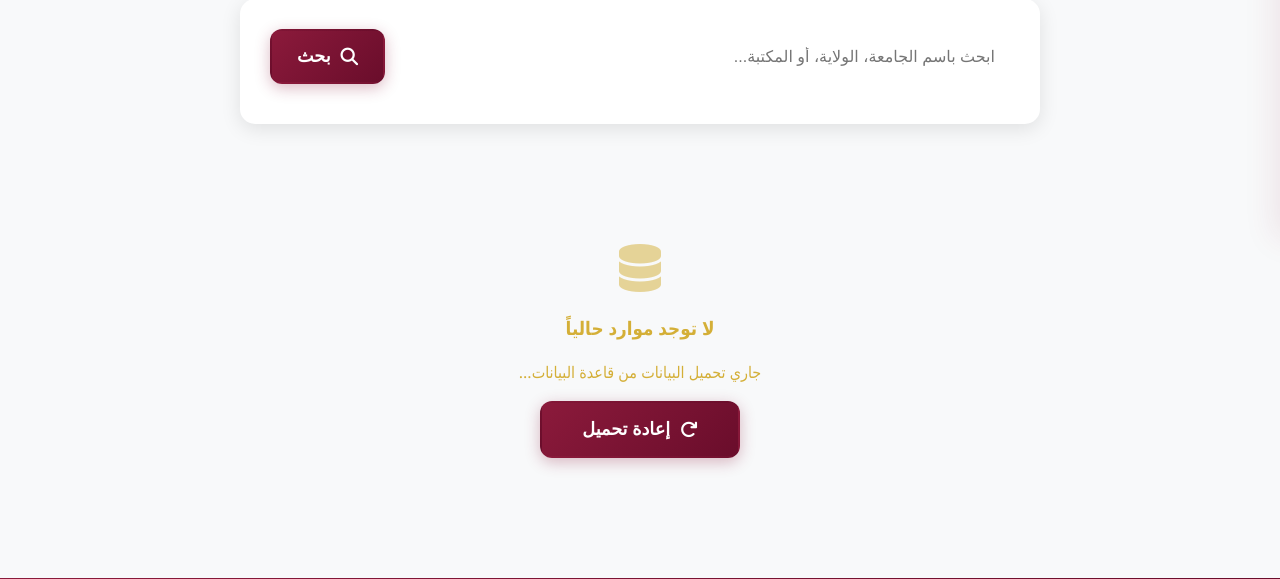
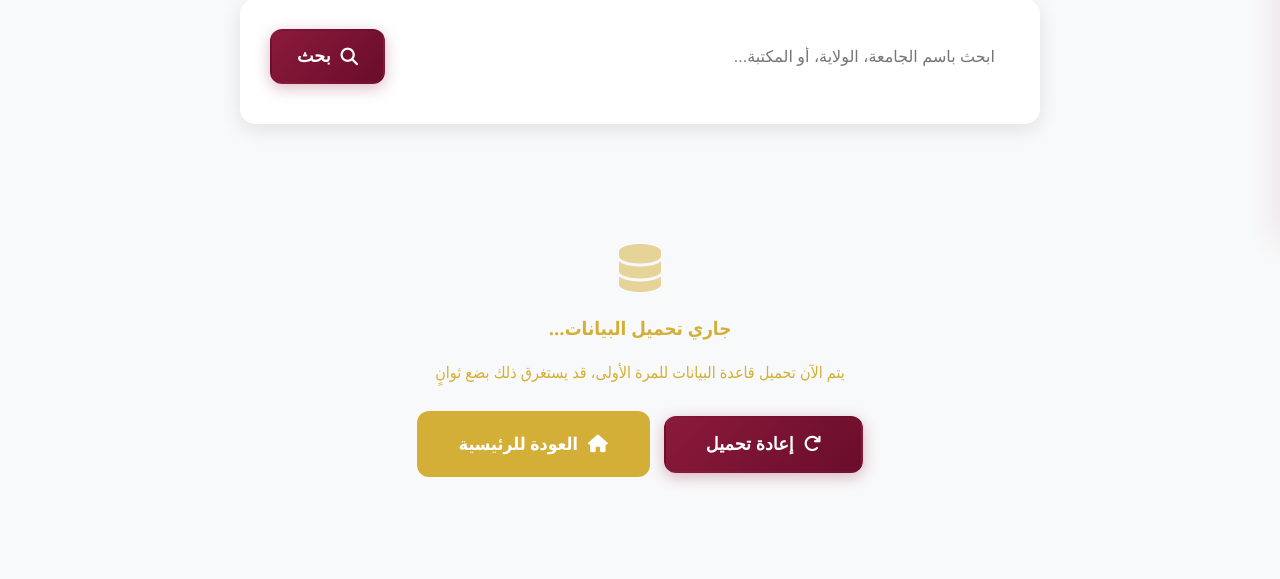
Before and after one commit to nelly-create/findemy, a Flask app: template templates/resources.html in a window 1280 px wide. Shown: the part 562-1141 px from the top of the page. Run offline with Flask 3, Linux system fonts and the light colour scheme; the template is opened without the code that fills it, so the values that code supplies are empty.

Commit message:
Update resources.html

```diff
--- a/templates/resources.html
+++ b/templates/resources.html
@@ -100,10 +100,17 @@
                 </div>
 
                 <div style="display: flex; gap: 10px;">
+                    {% if resource.url %}
                     <a href="{{ resource.url }}" target="_blank" class="btn btn-primary" style="flex: 1; text-align: center; padding: 12px; font-size: 0.9rem; text-decoration: none;">
                         <i class="fas fa-external-link-alt"></i> زيارة المكتبة
                     </a>
-                    {% if resource.repository_link %}
+                    {% else %}
+                    <button class="btn" style="flex: 1; text-align: center; padding: 12px; font-size: 0.9rem; background: var(--secondary-color); color: white; border: none; cursor: not-allowed; opacity: 0.6;" disabled>
+                        <i class="fas fa-external-link-alt"></i> رابط غير متوفر
+                    </button>
+                    {% endif %}
+
+                    {% if resource.repository_link and resource.repository_link != '' and resource.repository_link != 'غير متوفر' %}
                     <a href="{{ resource.repository_link }}" target="_blank" class="btn" style="flex: 1; text-align: center; padding: 12px; font-size: 0.9rem; background: var(--success-color); color: white; border: none; text-decoration: none;">
                         <i class="fas fa-database"></i> زيارة المستودع
                     </a>
@@ -120,11 +127,16 @@
         <!-- رسالة عدم وجود بيانات -->
         <div style="text-align: center; padding: 60px 20px; color: var(--secondary-color);">
             <i class="fas fa-database fa-3x" style="margin-bottom: 20px; opacity: 0.5;"></i>
-            <h3 style="color: var(--secondary-color); margin-bottom: 15px;">لا توجد موارد حالياً</h3>
-            <p>جاري تحميل البيانات من قاعدة البيانات...</p>
-            <button onclick="location.reload()" class="btn btn-primary" style="margin-top: 15px;">
-                <i class="fas fa-redo"></i> إعادة تحميل
-            </button>
+            <h3 style="color: var(--secondary-color); margin-bottom: 15px;">جاري تحميل البيانات...</h3>
+            <p>يتم الآن تحميل قاعدة البيانات للمرة الأولى، قد يستغرق ذلك بضع ثوانٍ</p>
+            <div style="margin-top: 20px;">
+                <button onclick="location.reload()" class="btn btn-primary" style="margin: 5px;">
+                    <i class="fas fa-redo"></i> إعادة تحميل
+                </button>
+                <a href="/" class="btn" style="margin: 5px; background: var(--secondary-color); color: white; text-decoration: none;">
+                    <i class="fas fa-home"></i> العودة للرئيسية
+                </a>
+            </div>
         </div>
     {% endif %}
 </section>
```
